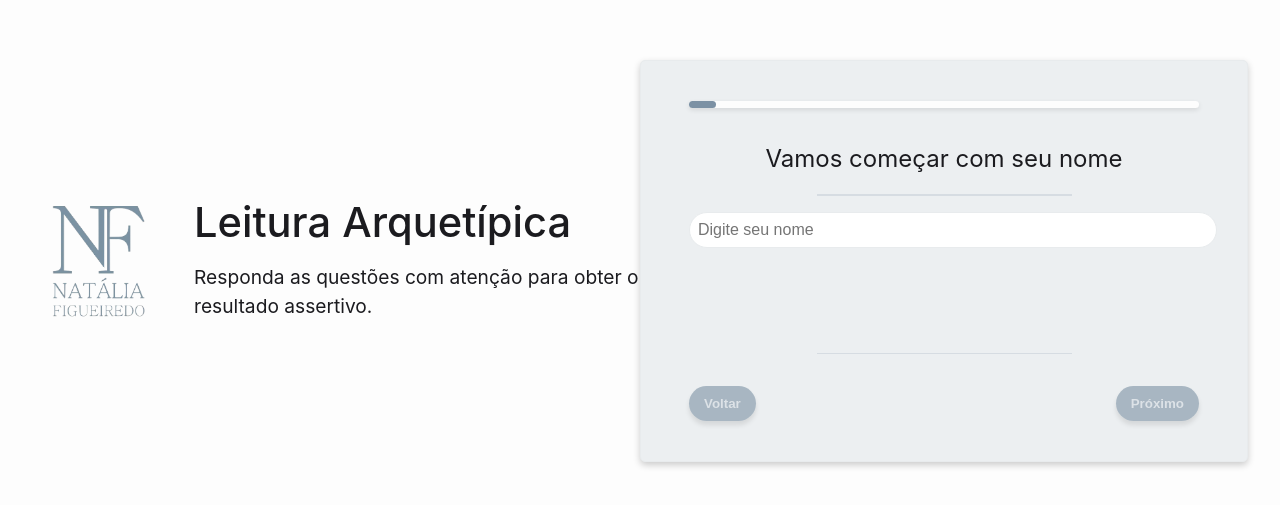
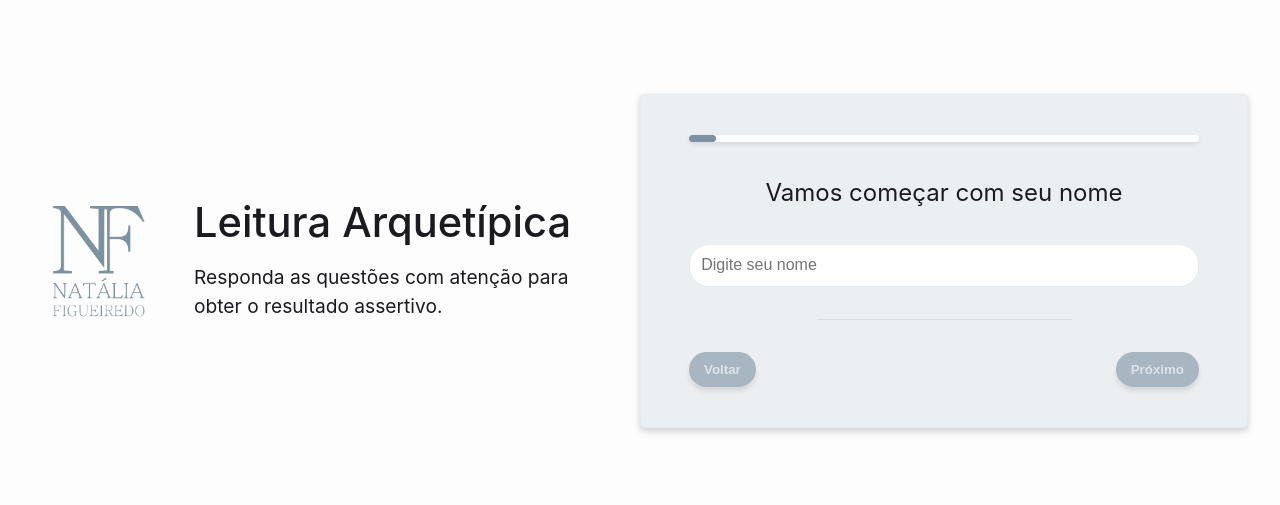
Before and after one commit to mickaelmendes50/nffr-web, a Vue app: page /#/ in a window 1280 px wide. Shown: the part 139-644 px from the top of the page. Built offline with nearby package versions, Linux system fonts and the light colour scheme; a web font is replaced by a local one.

Commit message:
fix: form: Behavior and style

```diff
--- a/src/components/MultiStepForm.vue
+++ b/src/components/MultiStepForm.vue
@@ -17,16 +17,14 @@
             }}
           </h2>
 
-          <div class="separator" />
-
-          <div v-if="currentStep === 0">
           <input
+            v-if="currentStep === 0"
             type="text"
             v-model="userName"
             placeholder="Digite seu nome"
             class="name-input"
+            @keydown.enter="onEnter"
           />
-          </div>
 
           <div class="form-options" v-else>
             <label
@@ -94,6 +92,7 @@ const formAnswers = ref([])
 const finished = ref(false)
 const showContent = ref(true)
 const userName = ref('')
+const canEnterInput = ref(true)
 
 const nextStep = () => {
   showContent.value = false
@@ -127,7 +126,18 @@ const prevStep = () => {
       currentStep.value--
       finished.value = false
       showContent.value = true
+
+      if (currentStep.value === 0) {
+        canEnterInput.value = true
+      }
     }, 500)
+  }
+}
+
+const onEnter = () => {
+  if (canEnterInput.value) {
+    canEnterInput.value = false
+    nextStep()
   }
 }
 
@@ -157,10 +167,9 @@ const progress = computed(() => ((currentStep.value + 1) / (formData.steps.lengt
 .card {
   display: flex;
   flex-direction: column;
-  gap: 2rem;
+  gap: var(--between-gap);
   background: var(--surface-container-high);
   color: var(--on-surface);
-  min-height: 40vh;
   max-height: 80vh;
   overflow: auto;
   padding: 2.5rem 3rem;
@@ -216,7 +225,7 @@ const progress = computed(() => ((currentStep.value + 1) / (formData.steps.lengt
   display: flex;
   flex-grow: 1;
   flex-direction: column;
-  gap: 1rem;
+  gap: var(--between-gap);
 }
 
 .result-container {
@@ -225,11 +234,10 @@ const progress = computed(() => ((currentStep.value + 1) / (formData.steps.lengt
 }
 
 .name-input {
-  width: 100%;
-  padding: 0.5rem;
+  padding: 0.7rem;
   font-size: 1rem;
   border: 1px solid var(--surface-container-highest);
-  border-radius: 25px;
+  border-radius: 20px;
 }
 
 .fade-enter-active,
--- a/src/views/FormView.vue
+++ b/src/views/FormView.vue
@@ -23,6 +23,7 @@ import SimpleGridTemplate from '@/templates/SimpleGridTemplate.vue'
 header {
   line-height: 1.5;
   margin-bottom: 30px;
+  padding-right: 0;
 }
 
 .logo {
@@ -36,6 +37,7 @@ header {
     display: flex;
     place-items: center;
     margin-bottom: 0;
+    padding-right: var(--between-gap);
   }
 
   .logo {
```
Lines whose indentation alone changed are shown as unchanged.
